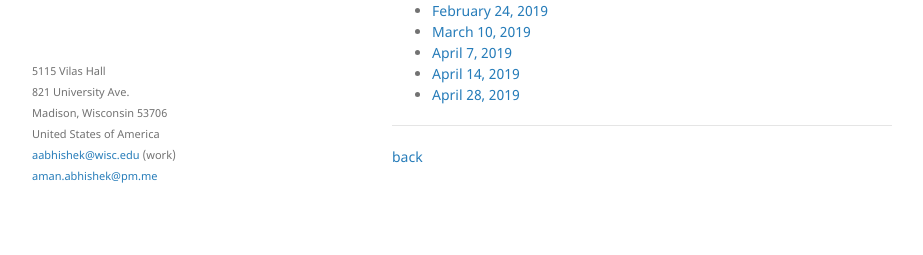
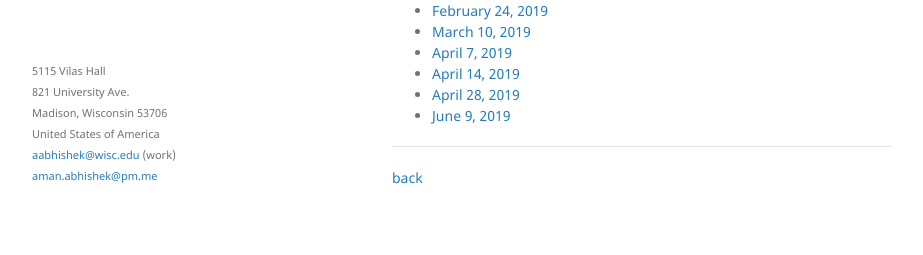
Before and after one commit to aman-abhishek/aman-abhishek.github.io, a Jekyll site: the page built from radio.md, in a window 1280 px wide. Shown: the part 645-900 px from the top of the page, without its empty margins (178-1101 px from the left). Built offline with Jekyll 4.4.1, drawn with Linux system fonts in a browser that asks for light colours; our own code applies the rules of GitHub Pages for plain Markdown files.

```diff
--- a/radio.md
+++ b/radio.md
@@ -30,6 +30,7 @@ Below are the recordings of the episodes of *World View* that I have contributed
 * [April 7, 2019](https://www.dropbox.com/s/w4e220vuicba65k/April%207%202019.mp3)
 * [April 14, 2019](https://www.dropbox.com/s/9guliuxlwf9r9a5/April%2014%202019.mp3)
 * [April 28, 2019](https://www.dropbox.com/s/451d497wcpw03yd/April%2028%202019.mp3)
+* [June 9, 2019](https://www.dropbox.com/s/mhipohboick13yt/June%209%202019.mp3)
 
 ----------------------------------------------------------------------------------------
 
```
